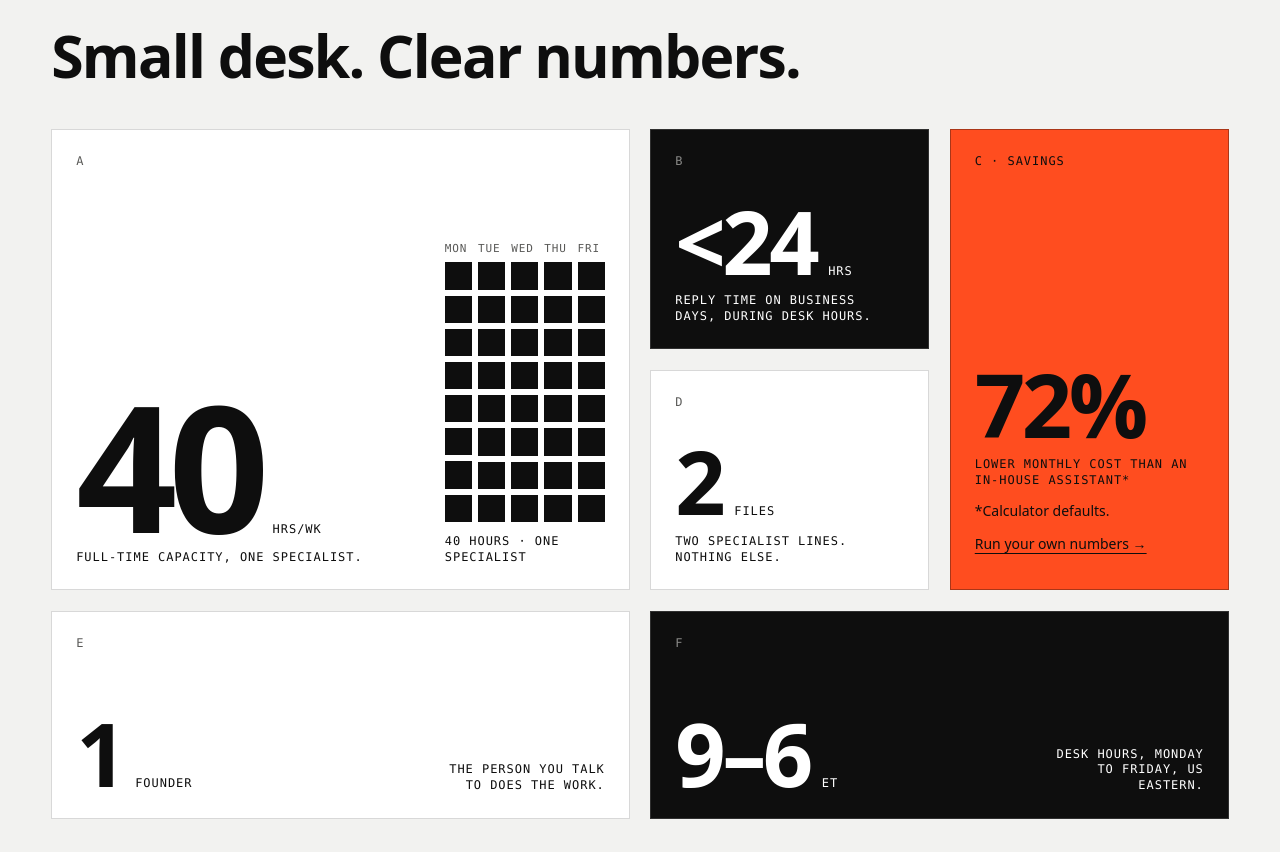
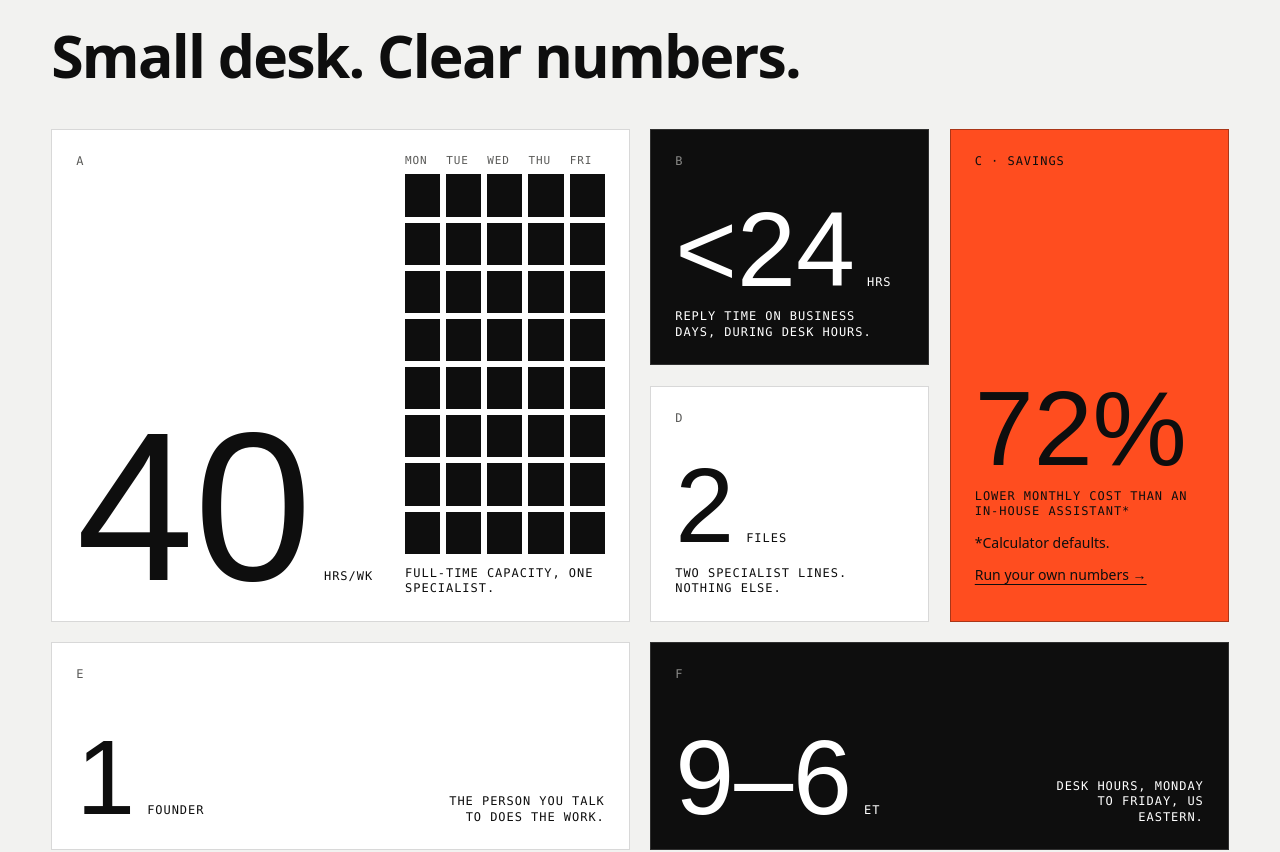
Before and after one commit to tvlhvrifkhvn/VORTEX-WEBSITE, a Next.js app: page / in a window 1280 px wide. Shown: the part 1480-2332 px from the top of the page. Built offline with nearby package versions, Linux system fonts and the light colour scheme; no server answers.

Commit message:
rev: stats — Anton numerals, full-height hours grid, capacity label under grid, B/C slightly larger
Co-Authored-By: Claude Opus 5.5 <noreply@anthropic.com>
Claude-Session: https://claude.ai/code/session_01WX4kwQvobuztTbZKcsgfJe

```diff
--- a/app/globals.css
+++ b/app/globals.css
@@ -2,6 +2,7 @@
 @import "@fontsource-variable/inter-tight";
 @import "@fontsource/ibm-plex-mono/latin-400.css";
 @import "@fontsource/ibm-plex-mono/latin-500.css";
+@import "@fontsource/anton/latin-400.css";
 
 /* ── §4.1 Brand tokens ───────────────────────────────────── */
 @theme {
@@ -25,6 +26,7 @@
 
   --font-sans: "Inter Tight Variable", "Inter Tight", ui-sans-serif, system-ui, sans-serif;
   --font-mono: "IBM Plex Mono", ui-monospace, SFMono-Regular, Menlo, monospace;
+  --font-num: "Anton", "Inter Tight Variable", ui-sans-serif, sans-serif; /* condensed display numerals (stats) */
 
   /* Type scale (fluid) */
   --text-giant: clamp(6rem, 18vw, 20rem);
@@ -130,9 +132,9 @@
 }
 @utility tabular { font-variant-numeric: tabular-nums; }
 /* Bento numbers sized from the bento's width (Bento is the @container): one size for every secondary number
-   (fits "72%" in a 3-col tile), one for the lead number; never above the type tokens. */
-@utility stat-fit { font-size: min(var(--text-stat), max(7.5cqi, 4rem)); line-height: 0.9; letter-spacing: -0.04em; }
-@utility giant-fit { font-size: min(var(--text-giant), max(15cqi, 6rem)); line-height: 0.82; letter-spacing: -0.05em; }
+   (Anton is condensed: "72%" still fits a 3-col tile), one for the lead number; never above the type tokens. */
+@utility stat-fit { font-family: var(--font-num); font-weight: 400; font-size: min(calc(var(--text-stat) * 1.15), max(9cqi, 4.5rem)); line-height: 0.9; letter-spacing: 0; & > span { display: block; } }
+@utility giant-fit { font-family: var(--font-num); font-weight: 400; font-size: min(var(--text-giant), max(18cqi, 7rem)); line-height: 0.85; letter-spacing: 0; & > span { display: block; } }
 /* Home H1 word: sized so "Back office" (4.52 em wide) fills the content width; 4.6 leaves room for a scrollbar. */
 @utility hero-fit {
   font-size: calc(min(100vw - 2 * var(--spacing-margin), 82rem) / 4.56);
--- a/components/motion/hours-grid.tsx
+++ b/components/motion/hours-grid.tsx
@@ -5,7 +5,7 @@ import { inView, stagger, useAnimate } from "motion/react";
 import { cn } from "@/lib/utils";
 import { useMotion } from "./motion-provider";
 
-interface HoursGridProps { days: string[]; hoursPerDay: number; caption: string; className?: string }
+interface HoursGridProps { days: string[]; hoursPerDay: number; caption?: string; className?: string }
 
 /* Swiss "hours grid": one column per weekday, one ink square per hour. Server-rendered filled; if it is still
    below the fold after hydration, squares pop in day by day on enter. Motion OFF → static. */
@@ -29,18 +29,19 @@ export function HoursGrid({ days, hoursPerDay, caption, className }: HoursGridPr
   }, [enabled, animate, scope]);
 
   return (
-    <div ref={scope} className={cn("w-full max-w-[15rem]", className)}>
-      <div aria-hidden="true" className="grid grid-cols-5 gap-1.5">
+    <div ref={scope} className={cn("flex w-full max-w-[15rem] flex-col", className)}>
+      {/* Cells stretch to the height the parent gives (tile A: full tile height); min 14rem when stacked. */}
+      <div aria-hidden="true" className="grid min-h-56 flex-1 grid-cols-5 gap-1.5">
         {days.map((d) => (
           <div key={d} className="flex flex-col gap-1.5">
             <span className="font-mono text-micro uppercase text-muted-foreground">{d}</span>
             {Array.from({ length: hoursPerDay }, (_, i) => (
-              <span key={i} data-sq="" className="block aspect-square bg-foreground" />
+              <span key={i} data-sq="" className="block min-h-3 flex-1 bg-foreground" />
             ))}
           </div>
         ))}
       </div>
-      <p className="label-mono mt-3">{caption}</p>
+      {caption && <p className="label-mono mt-(--space-tight)">{caption}</p>}
     </div>
   );
 }
--- a/components/sections/home/stats-bento.tsx
+++ b/components/sections/home/stats-bento.tsx
@@ -16,7 +16,7 @@ const pct = (() => {
 })();
 
 /* 03 — BY THE NUMBERS: 6 tiles on the 12-col grid (A 6×2, B 3, C 3×2, D 3, E 6, F 6). Rows have a minimum height and grow
-   with content, so nothing spills; every number is sized to its own tile (stat-fit/giant-fit). Mobile: one column. */
+   with content, so nothing spills; every number is sized from the bento width (stat-fit/giant-fit, Anton). Mobile: one column. */
 export function StatsBento() {
   const st = s.stats;
   return (
@@ -24,17 +24,18 @@ export function StatsBento() {
       <SectionHeader id="stats-title" label={s.label} meta={s.meta} title={s.title} />
       <Bento className="lg:auto-rows-[minmax(13rem,auto)]">
         {/* A — capacity: giant number + hours grid */}
-        <Tile claim={st.capacity.claim} className="col-span-4 justify-between gap-(--space-block) md:col-span-8 lg:col-span-6 lg:row-span-2">
-          <span className="label-mono tabular text-muted-foreground">A</span>
-          <div className="flex flex-col gap-(--space-block) sm:flex-row sm:items-end sm:justify-between">
-            <div>
-              <p className="flex items-baseline gap-x-3">
-                <ScrambleNumber value={st.capacity.value} className="giant-fit font-semibold" />
-                <span className="label-mono">{st.capacity.suffix.trim()}</span>
-              </p>
-              <p className="label-mono mt-(--space-tight)">{st.capacity.label}</p>
-            </div>
-            <HoursGrid {...s.week} className="max-w-[10rem]" />
+        {/* Left: index top, number bottom. Right: hours grid from the tile's top padding down, label under it. */}
+        <Tile claim={st.capacity.claim} className="col-span-4 gap-(--space-block) sm:flex-row md:col-span-8 lg:col-span-6 lg:row-span-2">
+          <div className="flex flex-1 flex-col justify-between gap-(--space-block)">
+            <span className="label-mono tabular text-muted-foreground">A</span>
+            <p className="flex items-baseline gap-x-3">
+              <ScrambleNumber value={st.capacity.value} className="giant-fit" />
+              <span className="label-mono">{st.capacity.suffix.trim()}</span>
+            </p>
+          </div>
+          <div className="flex flex-col sm:w-[15rem]">
+            <HoursGrid days={s.week.days} hoursPerDay={s.week.hoursPerDay} className="max-w-none flex-1" />
+            <p className="label-mono mt-(--space-tight)">{st.capacity.label}</p>
           </div>
         </Tile>
 
@@ -45,7 +46,7 @@ export function StatsBento() {
           <Tile theme="signal" claim className="col-span-4 justify-between gap-(--space-block) lg:col-span-3 lg:row-span-2 max-lg:-order-1">
             <span className="label-mono">C · {s.savings.label}</span>
             <div>
-              <ScrambleNumber value={pct} suffix="%" className="stat-fit font-semibold" />
+              <ScrambleNumber value={pct} suffix="%" className="stat-fit" />
               <p className="label-mono mt-(--space-tight)">{s.savings.text}</p>
               <p className="mt-(--space-tight) text-small">
                 {s.savings.footnote}{" "}
--- a/components/ui/tile.tsx
+++ b/components/ui/tile.tsx
@@ -39,7 +39,7 @@ export function StatTile({ stat, index, theme, className, wide }: { stat: Stat;
       {index && <span className="label-mono tabular text-muted-foreground">{index}</span>}
       <div className={cn(wide && "lg:flex lg:items-end lg:justify-between lg:gap-10")}>
         <p className="flex flex-wrap items-baseline gap-x-3">
-          <ScrambleNumber value={stat.value} prefix={stat.prefix} className="stat-fit font-semibold" />
+          <ScrambleNumber value={stat.value} prefix={stat.prefix} className="stat-fit" />
           {stat.suffix && <span className="label-mono">{stat.suffix.trim()}</span>}
         </p>
         <Text as="p" className={cn("label-mono mt-(--space-tight)", wide && "lg:mt-0 lg:max-w-[22ch] lg:text-right")}>{stat.label}</Text>
--- a/content/home.ts
+++ b/content/home.ts
@@ -44,7 +44,7 @@ export const statsSection = {
     hours: { value: "9–6", suffix: " ET", label: "Desk hours, Monday to Friday, US Eastern." },
   } satisfies Record<string, Stat>,
   /* Tile A hours grid: 5 days × 8 hours. */
-  week: { days: ["Mon", "Tue", "Wed", "Thu", "Fri"], hoursPerDay: 8, caption: "40 hours · one specialist" },
+  week: { days: ["Mon", "Tue", "Wed", "Thu", "Fri"], hoursPerDay: 8 },
   /* Tile C: savings % computed from calculator defaults + content/pricing.ts; falls back to `run` if prices are null. */
   savings: { label: "Savings", text: "Lower monthly cost than an in-house assistant*", footnote: "*Calculator defaults.", link: "Run your own numbers →", href: "/savings-calculator" },
   run: { label: "Savings", title: "What would an in-house assistant cost you?", cta: "Run the numbers", href: "/savings-calculator" },
--- a/package.json
+++ b/package.json
@@ -10,6 +10,7 @@
   },
   "dependencies": {
     "@fontsource-variable/inter-tight": "^5.3.0",
+    "@fontsource/anton": "^5.3.0",
     "@fontsource/ibm-plex-mono": "^5.3.0",
     "@radix-ui/react-accordion": "^1.3.1",
     "@radix-ui/react-dialog": "^1.3.1",
```
Also changed, not shown: 4 other files (tests, documents, lock files or other folders).
